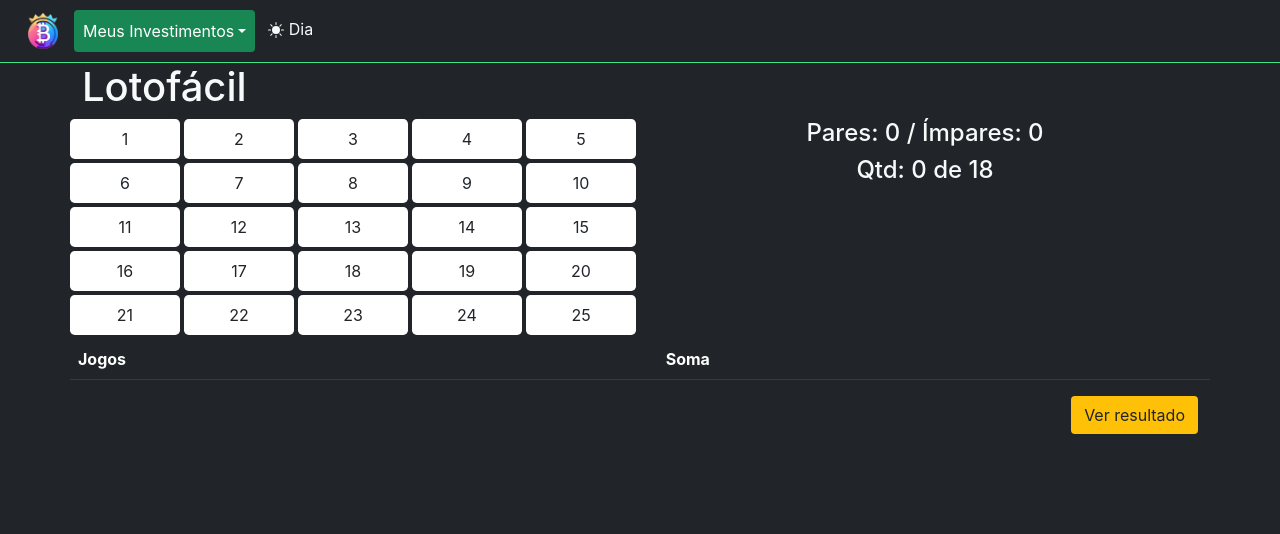
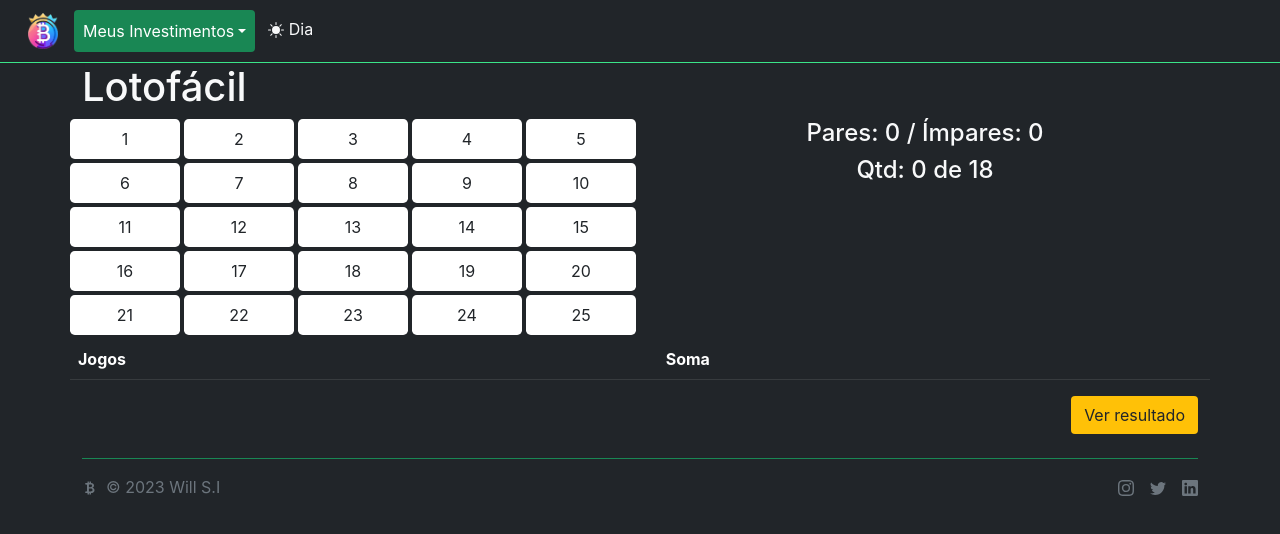
Before and after one commit to demaroto/balancecrypto, a React (Create React App) app: page /lotofacil in a window 1280 px wide. Shown: the top 534 px of the page. Built offline with nearby package versions, Linux system fonts and the light colour scheme.

Commit message:
add footer

```diff
--- /dev/null
+++ b/src/components/Footer.Component.js
@@ -0,0 +1,41 @@
+import React from 'react';
+import { Link } from 'react-router-dom';
+import { CurrencyBitcoin, Instagram, Linkedin, Twitter } from 'react-bootstrap-icons';
+
+const FooterComponent = () => {
+
+
+    return (
+        <>
+        <footer className="d-flex flex-wrap justify-content-between align-items-center py-3 my-4 border-top border-success">
+            <div className="col-md-4 d-flex align-items-center">
+            <a href="/" class="mb-3 me-2 mb-md-0 text-muted text-decoration-none lh-1">
+                <CurrencyBitcoin />
+            </a>
+            <span className="text-muted">© {new Date().getFullYear()} Will S.I</span>
+            </div>
+
+            <ul className="nav col-md-4 justify-content-end list-unstyled d-flex">
+            <li className="ms-3">
+                <Link className="text-muted" to={'https://www.instagram.com/wildemar.barbosa'} target='blank'>
+                    <Instagram />
+                </Link>
+            </li>
+            <li className="ms-3">
+                <Link className="text-muted" to={'https://twitter.com'} target='blank'>
+                    <Twitter />
+                </Link>
+            </li>
+            <li className="ms-3">
+                <Link className="text-muted" to={'https://www.linkedin.com/in/wildemar-barbosa/'} target='blank'>
+                    <Linkedin />
+                </Link>
+            </li>
+
+            </ul>
+        </footer>
+        </>
+    );
+}
+
+export default FooterComponent;
--- a/src/pages/fiis/detalhes.js
+++ b/src/pages/fiis/detalhes.js
@@ -7,6 +7,7 @@
 import { getAportes, calcYieldByMonth, deleteAporte } from '../../services/fiis';
 import { Pencil, Trash } from 'react-bootstrap-icons';
 import ModalFormAportesComponent from '../../components/ModalForm.Component';
+import FooterComponent from '../../components/Footer.Component';
 
 
 const Index = () => {
@@ -140,7 +141,7 @@
                     </div>
                         </div>
                     </div>
-
+                <FooterComponent />
             </main>
              <ModalFormAportesComponent id={idForm}></ModalFormAportesComponent>
         </div>
--- a/src/pages/fiis/index.js
+++ b/src/pages/fiis/index.js
@@ -7,6 +7,7 @@
 import { Meses } from '../../utils/meses';
 import  DashboardBlockComponent from '../../components/DashboardBlock.Component';
 import ModalFormAportesComponent from '../../components/ModalForm.Component';
+import FooterComponent from '../../components/Footer.Component';
 
 
 const Index = () => {
@@ -146,6 +147,7 @@
                     </div>
 
                 </div>
+                <FooterComponent />
             </main>
             <ModalFormAportesComponent id={idForm} update={mountTable}></ModalFormAportesComponent>
         </div>
--- a/src/pages/lotofacil/index.js
+++ b/src/pages/lotofacil/index.js
@@ -4,6 +4,7 @@
 import QuadoNumeros from '../../components/QuadoNumeros';
 import { setNumeros, getNumeros, setNumeroFixo, getFixoNumero } from '../../services/lotofacil';
 import ModalNumeros from '../../components/ModalNumeros';
+import FooterComponent from '../../components/Footer.Component';
 
 const Index = () => {
     const theme = useSelector((state) => state.theme.value)
@@ -72,6 +73,7 @@
         const fixo = getFixoNumero()
         if (numeros.length === 18 && fixo.length > 0) {
             const semFixo = numeros.filter(n => n !== fixo[0])
+
             const criarJogo = []
             for (let k = 0; k < 10; k++) {
                 criarJogo[k] =  semFixo.filter((s,i) => !regras[k].includes(i))
@@ -154,6 +156,7 @@
                 <div class="d-flex justify-content-end">
                     <button type="button" className='btn bg-warning' onClick={() => alert('Gerar resultado')}>Ver resultado</button>
                 </div>
+                <FooterComponent />
             </main>
             <ModalNumeros numeros={numeroModal} title={titleModal}/>
         </div>
```
